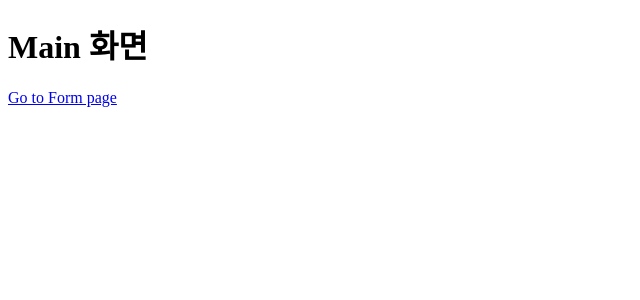
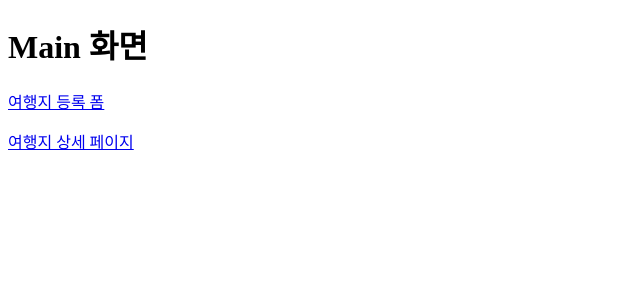
Before and after one commit to sybaeee/seoul-book, a Next.js app: page / in a window 1280 px wide. Shown: the top 300 px of the page, without its empty margins (0-640 px from the left). Built offline with nearby package versions, Linux system fonts and the light colour scheme.

Commit message:
feat: detail 페이지 추가

```diff
--- a/src/pages/index.js
+++ b/src/pages/index.js
@@ -4,8 +4,11 @@ const Home = () => {
   return (
     <>
       <h1>Main 화면</h1>
+      <Link href="/registerForm">
+        <p>여행지 등록 폼</p>
+      </Link>
       <Link href="/detail">
-        <p>Go to Form page</p>
+        <p>여행지 상세 페이지</p>
       </Link>
     </>
   );
```
